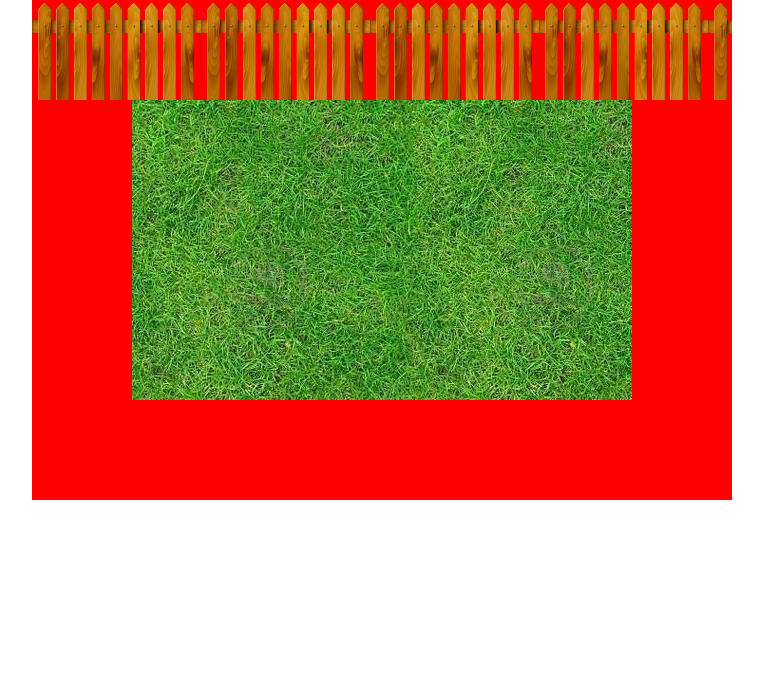
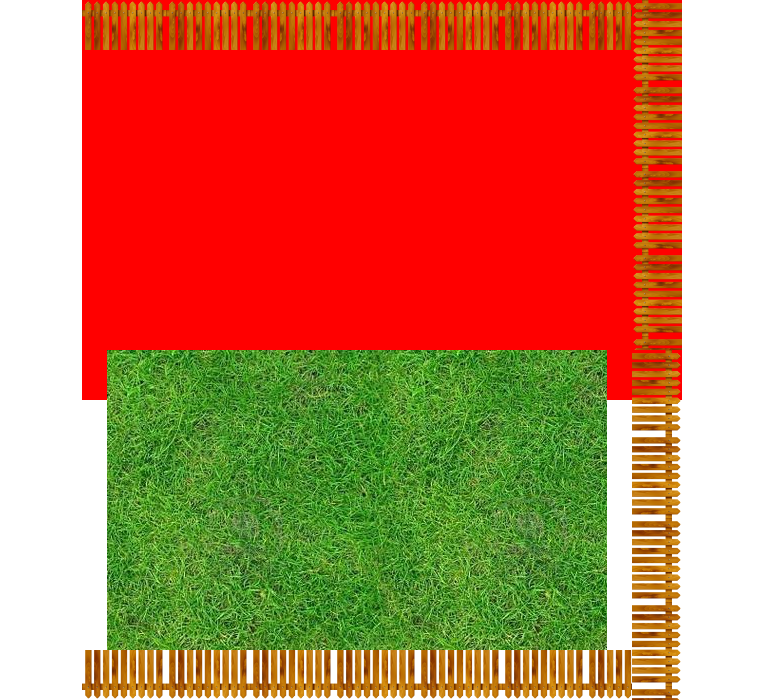
Before and after one commit to cas380/cow-clicker-2, a Flask app: template templates/cowclicker.html in a window 1280 px wide. Shown: the part 115-815 px from the top of the page, without its empty margins (258-1021 px from the left). Before the commit the page ends 615 px from the top, so only its background shows below. Run offline with Flask 2, Linux system fonts and the light colour scheme; the template is opened without the code that fills it, so the values that code supplies are empty.

Commit message:
All fences?

```diff
--- a/static/style.css
+++ b/static/style.css
@@ -7,17 +7,48 @@ title {
 }
 
 #topFence {
-	width: 700px;
-	height: 100px;
+	width: 550px;
+	height: 50px;
+	float: left;
 
 	background-image: url("northFence.png");
 	background-repeat: repeat-x;
 	background-size: contain;
 }
 
+#leftFence {
+	width: 50px;
+	height: 350px;
+	float: left;
+
+	background-image: url("westFence.png");
+	background-repeat: repeat-y;
+	background-size: contain;
+}
+
+#rightFence {
+	width: 50px;
+	height: 350px;
+	float: right;
+
+	background-image: url("eastFence.png");
+	background-repeat: repeat-y;
+	background-size: contain;
+}
+
+#bottomFence {
+	width: 550px;
+	height: 50px;
+	float: right;
+
+	background-image: url("southFence.png");
+	background-repeat: repeat-x;
+	background-size: contain;
+}
+
 #largerPasture {
-	width: 700px;
-	height: 500px;
+	width: 600px;
+	height: 400px;
 	margin: auto;
     background-color: red;
 }
--- a/templates/cowclicker.html
+++ b/templates/cowclicker.html
@@ -24,6 +24,8 @@ WELCOME TO COW CLICKER
 
 <div id="largerPasture">
 	<div id="topFence"><img src="static/northFence.png" style="display: none;" /><!-- Serve static image --></div>
+	<div id="leftFence"><img src="static/westFence.png" style="display: none;" /><!-- Serve static image --></div>
+	<div id="rightFence"><img src="static/eastFence.png" style="display: none;" /><!-- Serve static image --></div>
 	<div id="thePasture"><img src="static/grassTexture.jpg" style="display: none;" /><!-- Serve static image -->
 		<img class="clickableCow" id="cow0" src="static/standardCow.jpeg" onclick="clickThatCow(this);">
 		<img class="clickableCow" id="cow1" src="static/cuteCow.jpg" onclick="clickThatCow(this);">
@@ -31,6 +33,7 @@ WELCOME TO COW CLICKER
 		<img class="clickableCow" id="cow3" src="static/chonkCow.jpg" onclick="clickThatCow(this);">
 		<img class="clickableCow" id="cow4" src="static/minecraftCow.jpg" onclick="clickThatCow(this);">
 	</div>
+	<div id="bottomFence"><img src="static/southFence.png" style="display: none;" /><!-- Serve static image --></div>
 </div>
 
 <script>
```
Also changed, not shown: static/eastFence.png (added), static/southFence.png (added), static/westFence.png (added).
